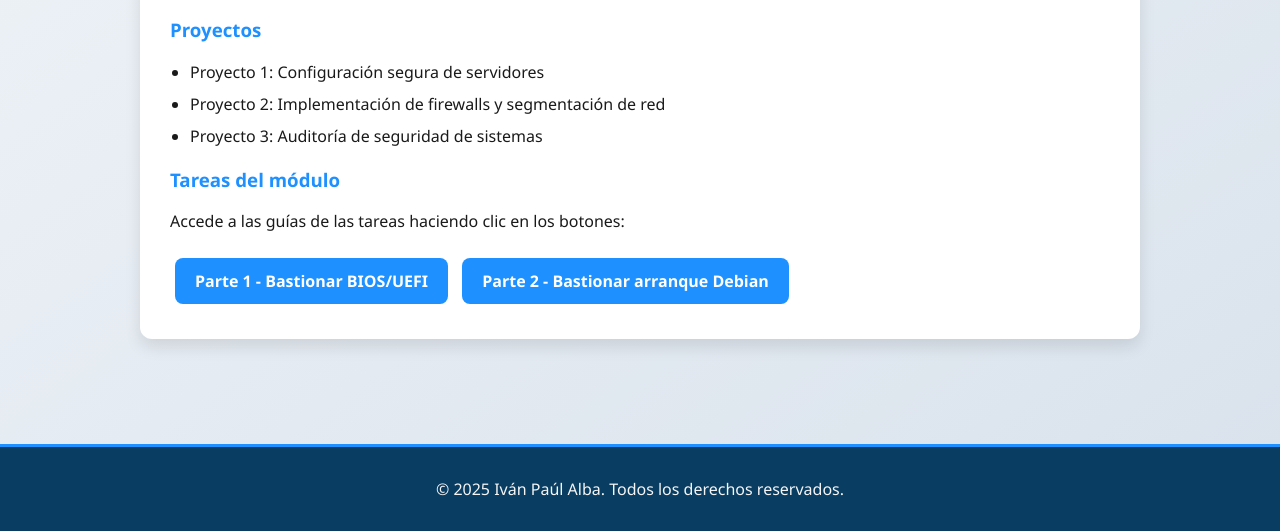
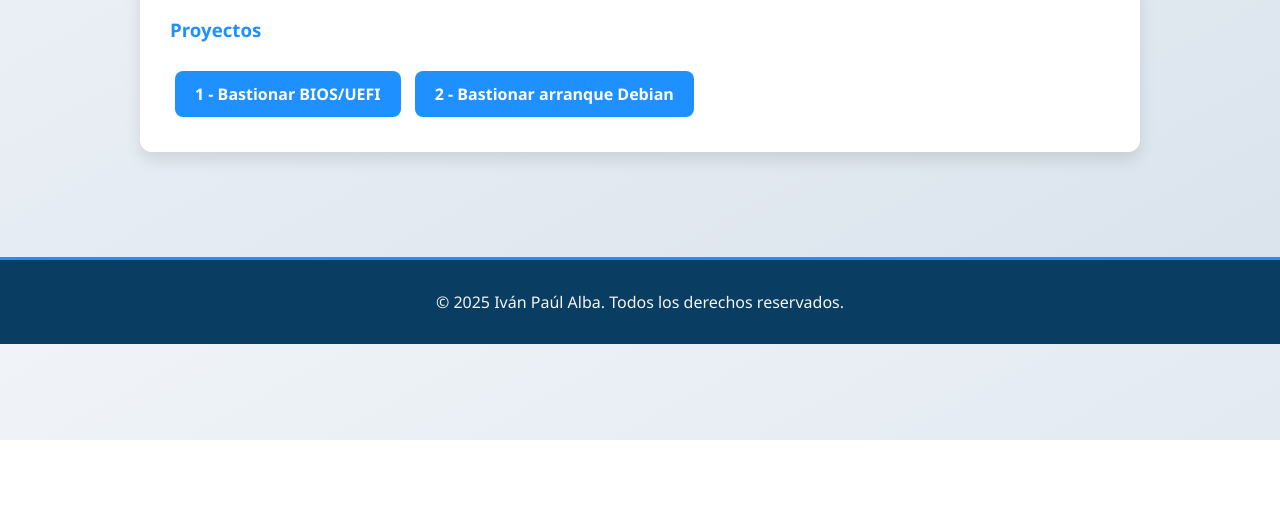
Before and after one commit to ivanpaul03/ivanpaul03.github.io, a plain HTML site: page bastionado.html in a window 1280 px wide. Shown: the part 360-891 px from the top of the page. After the commit the page ends 800 px from the top, so only its background shows below. Drawn offline with Linux system fonts and the light colour scheme.

Commit message:
Update bastionado.html

```diff
--- a/bastionado.html
+++ b/bastionado.html
@@ -47,16 +47,8 @@
             <p>En este módulo se presentan los proyectos y prácticas relacionadas con el fortalecimiento y protección de redes y sistemas, asegurando que los entornos sean robustos frente a ataques y vulnerabilidades.</p>
 
             <h3>Proyectos</h3>
-            <ul>
-                <li>Proyecto 1: Configuración segura de servidores</li>
-                <li>Proyecto 2: Implementación de firewalls y segmentación de red</li>
-                <li>Proyecto 3: Auditoría de seguridad de sistemas</li>
-            </ul>
-
-            <h3>Tareas del módulo</h3>
-            <p>Accede a las guías de las tareas haciendo clic en los botones:</p>
-            <a href="assets/bastionar-bios-uefi/index.html" class="task-button" target="_blank">Parte 1 - Bastionar BIOS/UEFI</a>
-            <a href="assets/identificador-unico-del-codelab2/index.html" class="task-button" target="_blank">Parte 2 - Bastionar arranque Debian</a>
+            <a href="assets/bastionar-bios-uefi/index.html" class="task-button" target="_blank">1 - Bastionar BIOS/UEFI</a>
+            <a href="assets/identificador-unico-del-codelab2/index.html" class="task-button" target="_blank">2 - Bastionar arranque Debian</a>
         </section>
     </main>
 
```
